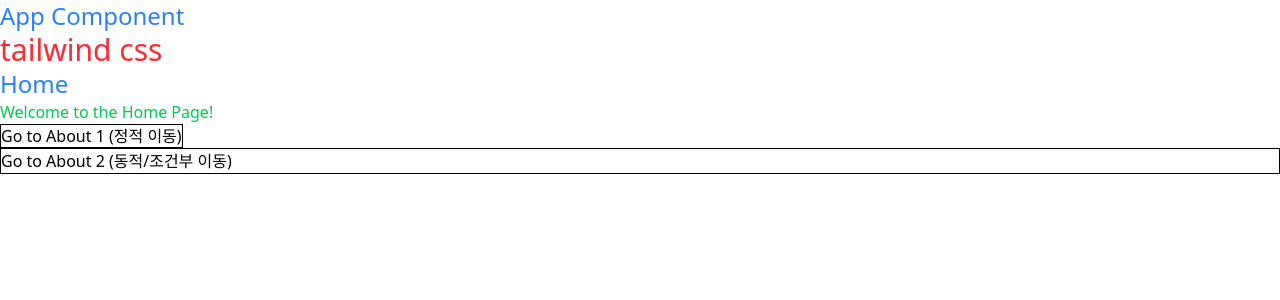
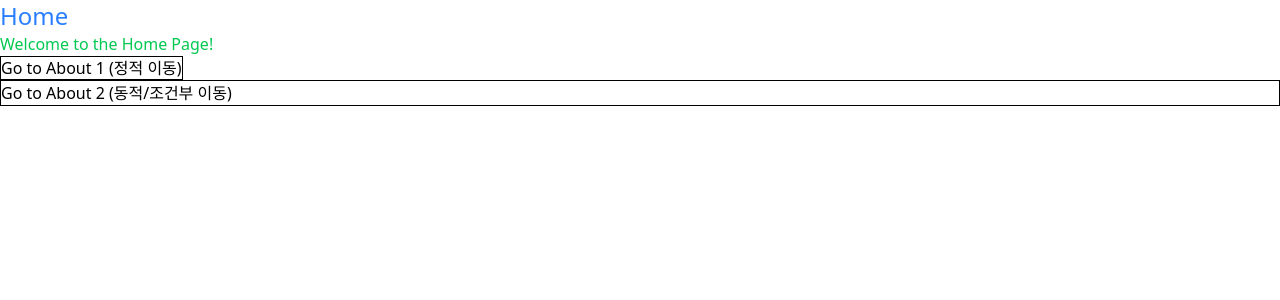
Before and after one commit to hittbox/vite-full, a React (Vite) app: page / in a window 1280 px wide. Shown: the top 300 px of the page. Built offline with nearby package versions, Linux system fonts and the light colour scheme.

Commit message:
chore: 불필요한 코드 삭제

```diff
--- a/src/App.tsx
+++ b/src/App.tsx
@@ -4,8 +4,6 @@
 function App() {
   return (
     <>
-      <div className="text-2xl text-blue-500">App Component</div>
-      <div className="text-3xl text-red-500">tailwind css</div>
       <Router />
     </>
   );
```
